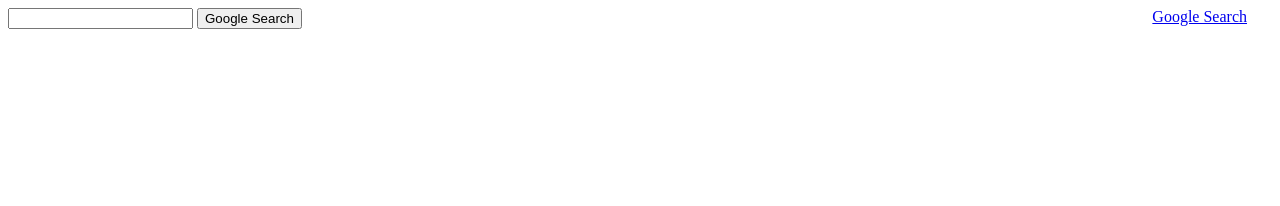
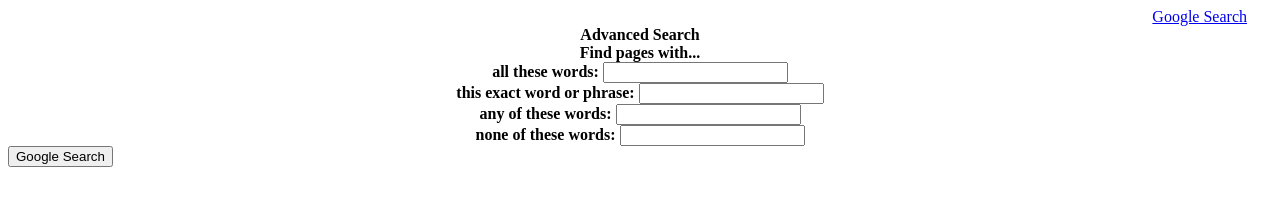
Before and after one commit to PeptronicMan/search, a plain HTML site: page advanced.html in a window 1280 px wide. Drawn offline with Linux system fonts and the light colour scheme.

Commit message:
Added advanced search

```diff
--- a/advanced.html
+++ b/advanced.html
@@ -1,12 +1,18 @@
 <!DOCTYPE html>
 <html lang="en">
     <head>
-        <title>Image Search</title>
+        <title>Advanced Search</title>
     </head>
     <body>
-      <a style= "float: right; padding-right: 25px;" href="index.html">Google Search</a>
+
+      <a style= "float: right; padding-right: 25px;" href="index.html">Google Search</a> <br>
+    <center>  <b>Advanced Search</b> <br></center>
+      <center><b>Find pages with...</b><br> </center>
         <form action="https://www.google.com/search?as_">
-            <input type="text" name="q">
+        <center>  <strong>all these words:</strong>  <input type="text" name="as_q"> </center>
+        <center>  <strong>this exact word or phrase:</strong>  <input type="text" name="as_epq"> </center>
+        <center>  <strong>any of these words:</strong>  <input type="text" name="as_oq"> </center>
+        <center>  <strong>none of these words:</strong>  <input type="text" name="as_eq"> </center>
             <input type="submit" value="Google Search">
         </form>
     </body>
```
